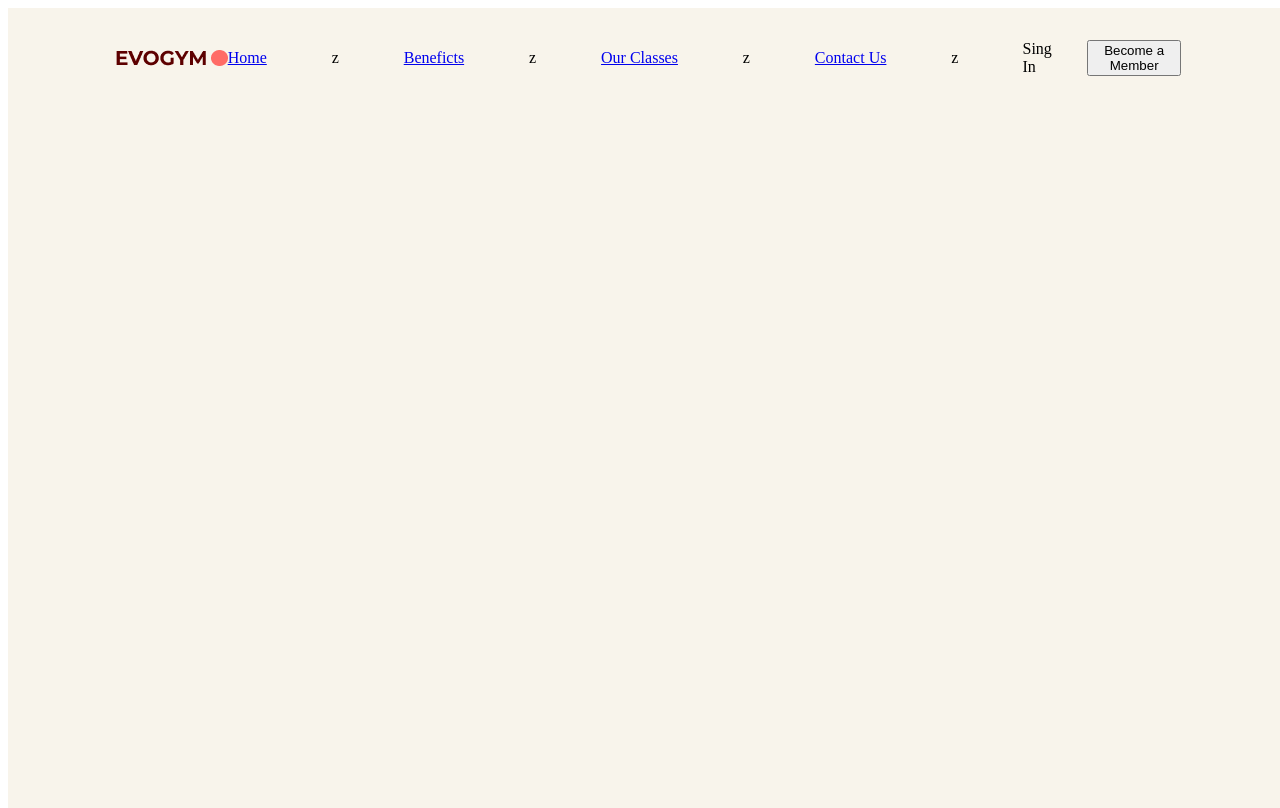
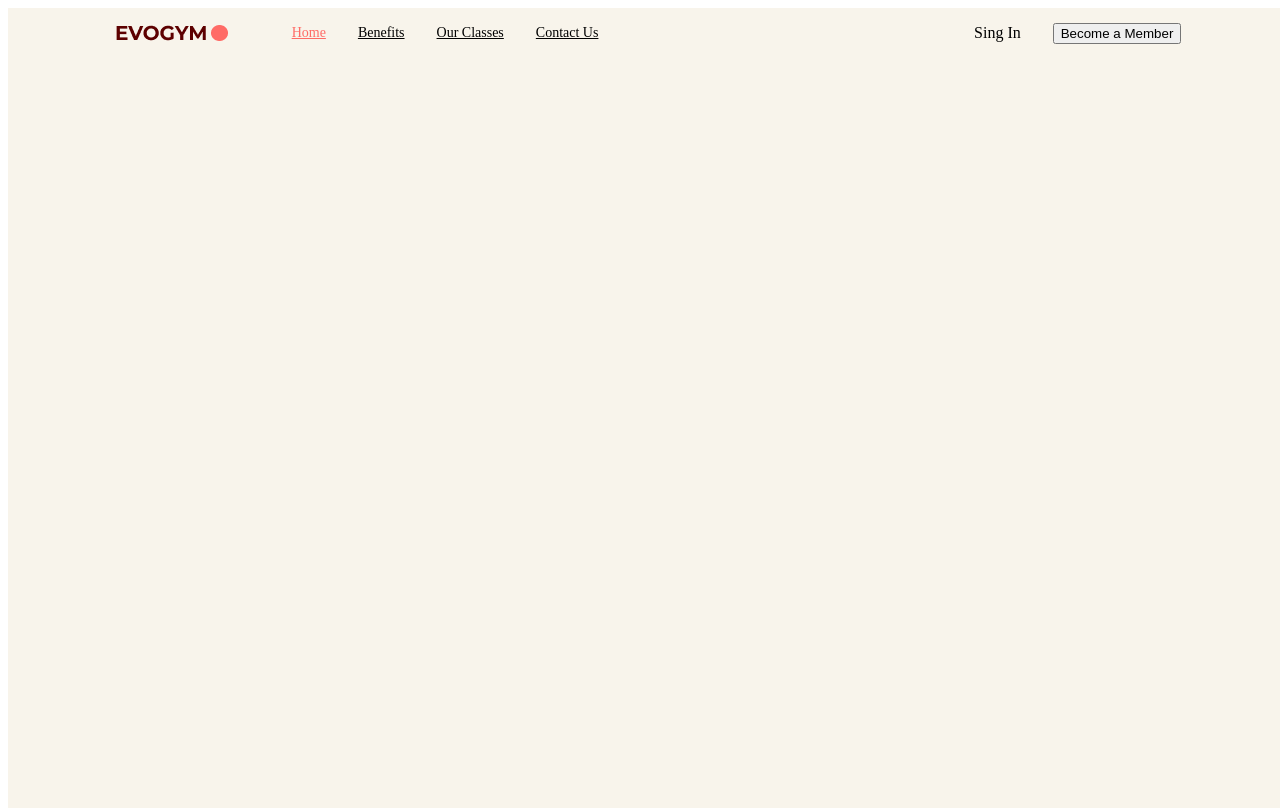
Before and after one commit to diegohansselperez/Fitness-App, a React (Vite) app: page / in a window 1280 px wide. Built offline with nearby package versions, Linux system fonts and the light colour scheme.

Commit message:
Le agregamos la funcionalidad de selected enel nav-bar

```diff
--- a/src/App.tsx
+++ b/src/App.tsx
@@ -1,11 +1,20 @@
+import { useState } from 'react';
 import './index.css';
-import Navbar from '@/scenes/Navbar';
+import Navbar from './scenes/Navbar';
+
+enum SelectdPage {
+  Home = 'home',
+  Benefits = 'benefit',
+  OurClasses = 'ourclasses',
+  ContactUs = 'contactus',
+}
 
 function App() {
+  const [selectedPage, setSelectedPage] = useState<string>('home');
   return (
     <>
       <div className="app bg-gray-20 ">
-        <Navbar />
+        <Navbar selectedPage={selectedPage} setSelectedPage={setSelectedPage} />
       </div>
     </>
   );
--- a/src/scenes/Link.tsx
+++ b/src/scenes/Link.tsx
@@ -13,13 +13,12 @@ const Link = ({ page, selectedPage, setSelectedPage }: Props) => {
     <>
       <AnchorLink
         className={`${selectedPage === lowerCasePage ? 'text-primary-500' : ''}
-      transition duration-500 hover:text-primary-300`}
+      transition duration-500 hover:text-primary-300 text-black `}
         href={`#${lowerCasePage}`}
         onClick={() => setSelectedPage(lowerCasePage)}
       >
         {page}
       </AnchorLink>
-      z
     </>
   );
 };
--- a/src/scenes/Navbar.tsx
+++ b/src/scenes/Navbar.tsx
@@ -6,33 +6,33 @@ type Props = { selectedPage: string; setSelectedPage: (value: string) => void };
 
 const Navbar = ({ selectedPage, setSelectedPage }: Props) => {
   const flexBetween = 'flex items-center justify-between';
-
+  //fixed top-0 z-30 w-full py-6`
   return (
     <nav>
-      <div className={`${flexBetween} fixed top-0 z-30 w-full py-6`}>
-        <section className={`${flexBetween} mx-auto w-5/6 `}>
+      <div className={`${flexBetween} mx-auto w-5/6`}>
+        <section className={`${flexBetween} w-full gap-16 `}>
           {' '}
           <img src={Logo} alt="logo evogym" />
-          <div className={`${flexBetween} w-full gap-16 `}>
-            <div className={`${flexBetween} w-full gap-8 `}>
+          <div className={`${flexBetween} w-full `}>
+            <div className={`${flexBetween} gap-8  text-sm`}>
               <Link
                 page="Home"
-                setSelectedPage={selectedPage}
+                setSelectedPage={setSelectedPage}
                 selectedPage={selectedPage}
               />
               <Link
-                page="Beneficts"
-                setSelectedPage={selectedPage}
+                page="Benefits"
+                setSelectedPage={setSelectedPage}
                 selectedPage={selectedPage}
               />
               <Link
                 page="Our Classes"
-                setSelectedPage={selectedPage}
+                setSelectedPage={setSelectedPage}
                 selectedPage={selectedPage}
               />
               <Link
                 page="Contact Us"
-                setSelectedPage={selectedPage}
+                setSelectedPage={setSelectedPage}
                 selectedPage={selectedPage}
               />
             </div>
```
